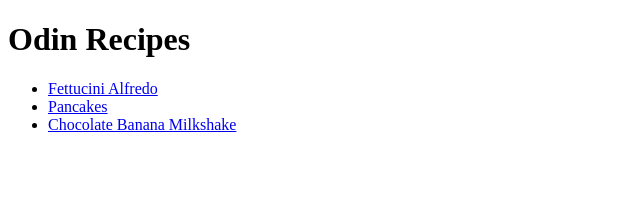
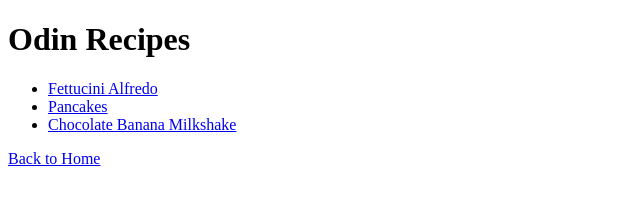
Before and after one commit to anukdias/odin-recipes, a plain HTML site: page index.html in a window 1280 px wide. Shown: the whole page, without its empty margins (0-640 px from the left). Drawn offline with Linux system fonts and the light colour scheme.

Commit message:
Linking Recipes back to home anukdias github

```diff
--- a/index.html
+++ b/index.html
@@ -12,5 +12,6 @@
         <li><a href="recipes/pancakes.html">Pancakes</a></li>
         <li><a href="recipes/milkshake.html">Chocolate Banana Milkshake</a></li>
     </ul>
+    <a href="https://anukdias.github.io/">Back to Home</a>
 </body>
 </html>
```
